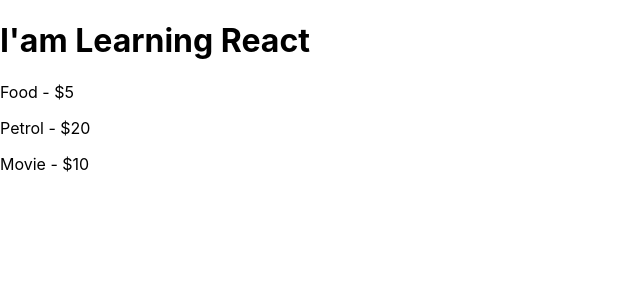
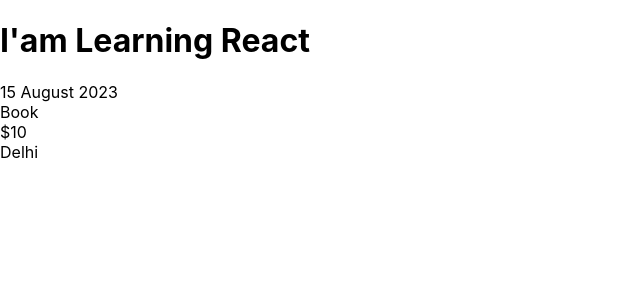
Before and after one commit to vaibhavj20/Sharpener-React, a React (Create React App) app: page / in a window 1280 px wide. Shown: the top 300 px of the page, without its empty margins (0-640 px from the left). Built offline with nearby package versions, Linux system fonts and the light colour scheme.

Commit message:
Writing Complex JSX

```diff
--- a/src/components/ExpenseItem.js
+++ b/src/components/ExpenseItem.js
@@ -1,9 +1,10 @@
 function ExpenseItem() {
   return (
     <div>
-      <p>Food - $5</p>
-      <p>Petrol - $20</p>
-      <p>Movie - $10</p>
+      <div>15 August 2023</div>
+      <div>Book</div>
+      <div>$10</div>
+      <div>Delhi</div>
     </div>
   );
 }
```
